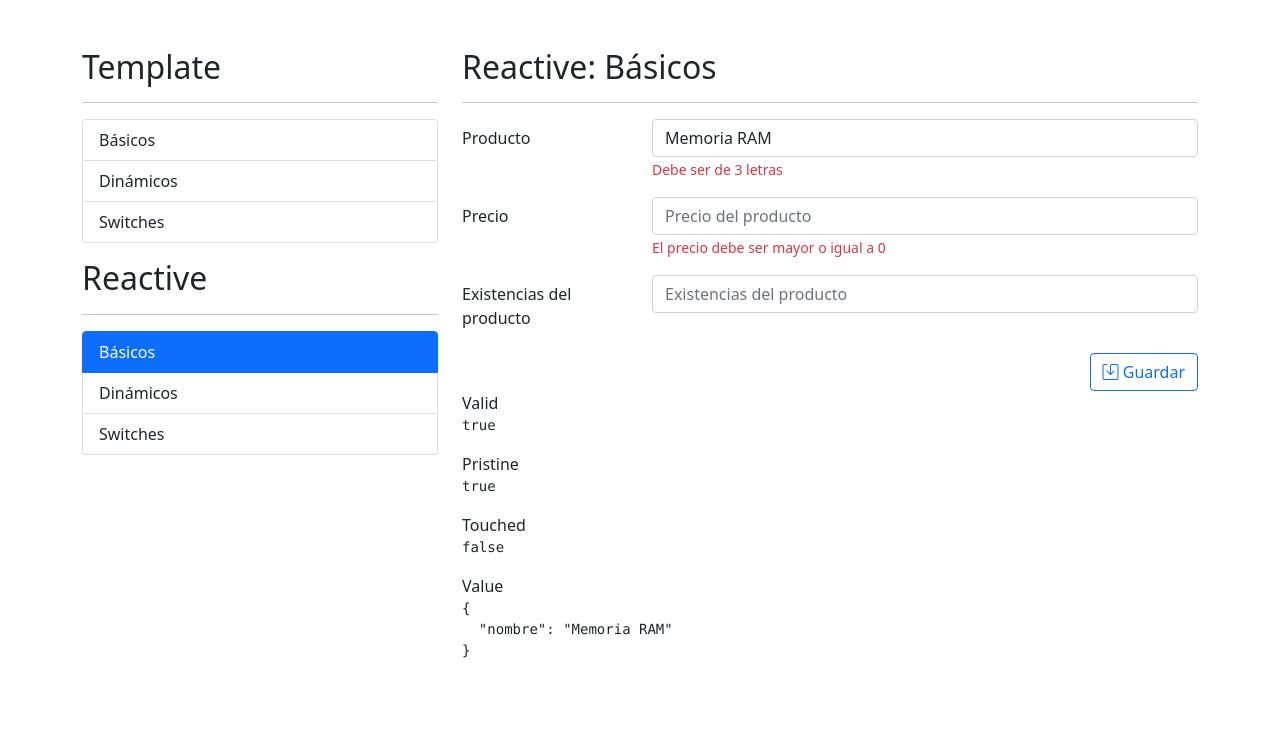
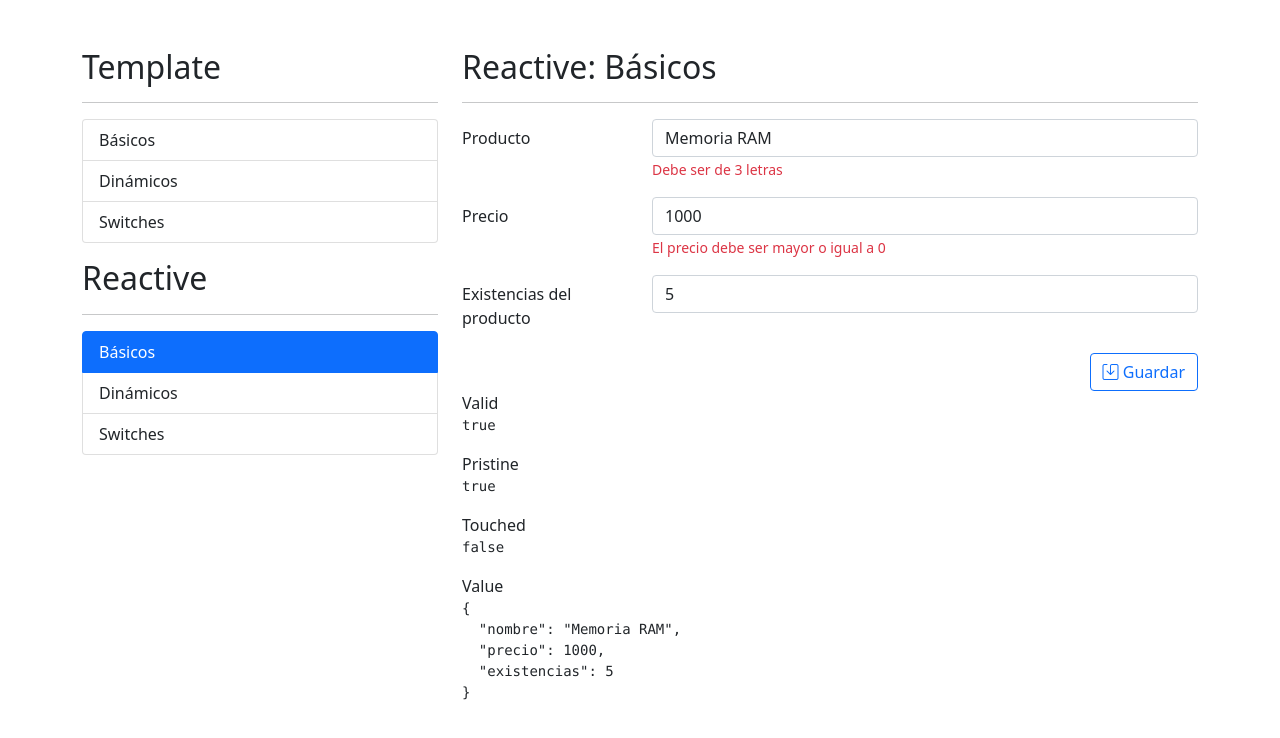
Before and after one commit to fersanti2896/17-curso-angular-formularios-reactivos, an Angular app: page /reactive/basicos in a window 1280 px wide. Shown: the top 738 px of the page. Built offline with nearby package versions, Linux system fonts and the light colour scheme.

Commit message:
Implentando FormBuilder para evitar el FormControl

```diff
--- a/src/app/reactive/basicos/basicos.component.html
+++ b/src/app/reactive/basicos/basicos.component.html
@@ -26,7 +26,8 @@
                 <div class="col-sm-9">
                     <input type="number"
                            class="form-control"
-                           placeholder="Precio del producto">
+                           placeholder="Precio del producto"
+                           formControlName="precio">
 
                     <span class="form-text text-danger">
                          El precio debe ser mayor o igual a 0
@@ -40,7 +41,8 @@
                 <div class="col-sm-9">
                     <input type="number"
                            class="form-control"
-                           placeholder="Existencias del producto">
+                           placeholder="Existencias del producto"
+                           formControlName="existencias">
                 </div>
             </div>
 
--- a/src/app/reactive/basicos/basicos.component.ts
+++ b/src/app/reactive/basicos/basicos.component.ts
@@ -1,5 +1,5 @@
 import { Component } from '@angular/core';
-import { FormControl, FormGroup } from '@angular/forms';
+import { FormBuilder, FormControl, FormGroup } from '@angular/forms';
 
 @Component({
   selector: 'app-basicos',
@@ -8,9 +8,19 @@ import { FormControl, FormGroup } from '@angular/forms';
   ]
 })
 export class BasicosComponent {
-  miFormulario: FormGroup = new FormGroup ({
-    'nombre': new FormControl('Memoria RAM')
+  /* miFormulario: FormGroup = new FormGroup ({
+    'nombre'     : new FormControl('Memoria RAM') ,
+    'precio'     : new FormControl(0) ,
+    'existencias': new FormControl(5)
+  }); */
+
+  /* Forma de no hacer tantos FormControl */
+  miFormulario: FormGroup = this.formBuilder.group({
+    nombre: ['Memoria RAM'],
+    precio: [ 1000 ],
+    existencias: [ 5 ]
   });
 
-  constructor() { }
+  /* Inyectando el servicio de FormBuilder */
+  constructor(private formBuilder: FormBuilder) { }
 }
```
